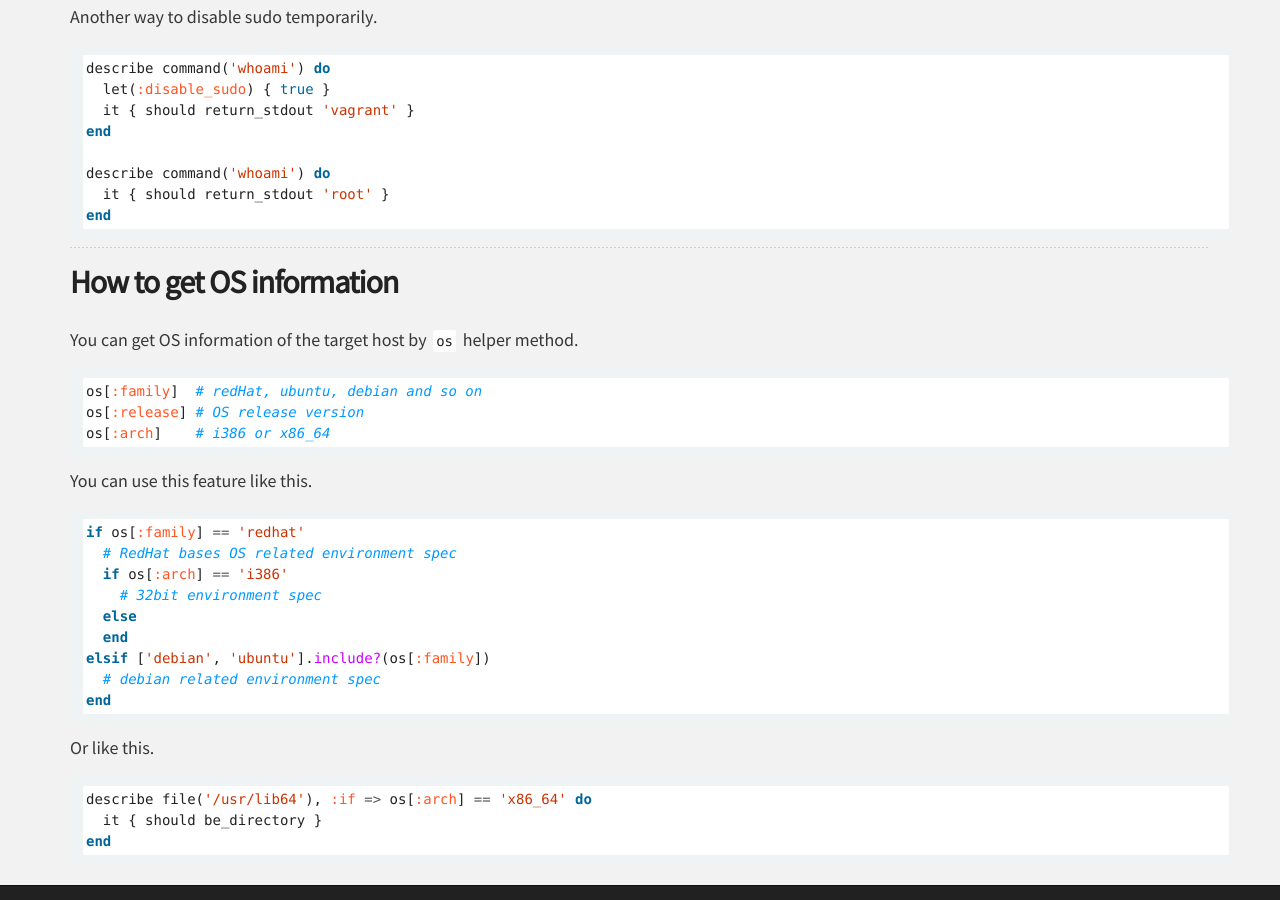
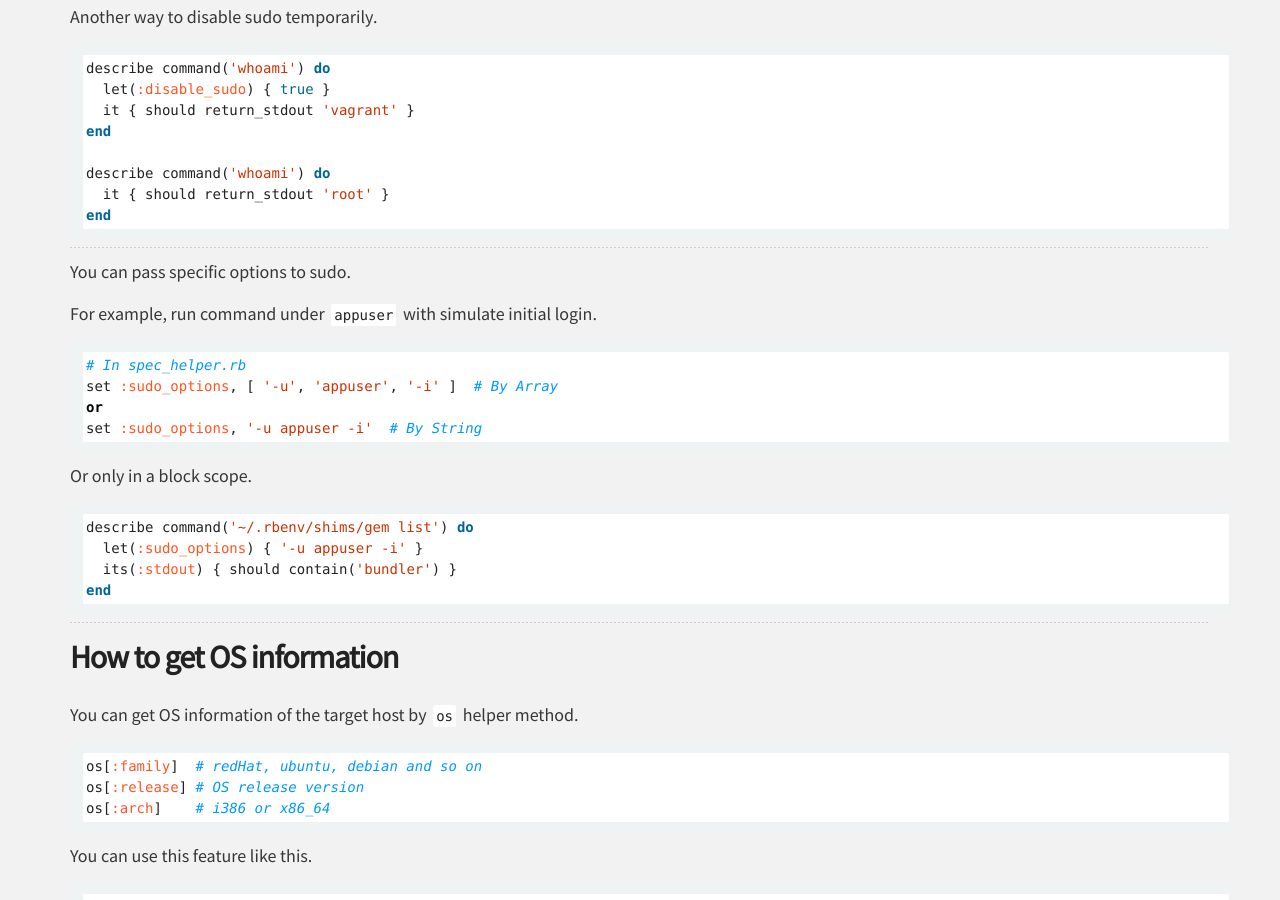
Before and after one commit to serverspec/serverspec.github.io, a Jekyll site: the page built from advanced_tips.md, in a window 1280 px wide and 900 px high, scrolled down 5879 px. Built offline with Jekyll 4.4.1, drawn with Linux system fonts in a browser that asks for light colours; Markdown is read by kramdown in place of the engine named in the settings.

Commit message:
usage of sudo_options

````diff
--- a/advanced_tips.md
+++ b/advanced_tips.md
@@ -312,6 +312,28 @@ end
 
 ----
 
+You can pass specific options to sudo.
+
+For example, run command under `appuser` with simulate initial login.
+
+```ruby
+# In spec_helper.rb
+set :sudo_options, [ '-u', 'appuser', '-i' ]  # By Array
+or
+set :sudo_options, '-u appuser -i'  # By String
+```
+
+Or only in a block scope.
+
+```ruby
+describe command('~/.rbenv/shims/gem list') do
+  let(:sudo_options) { '-u appuser -i' }
+  its(:stdout) { should contain('bundler') }
+end
+```
+
+----
+
 ## How to get OS information
 
 You can get OS information of the target host by `os` helper method.
````
